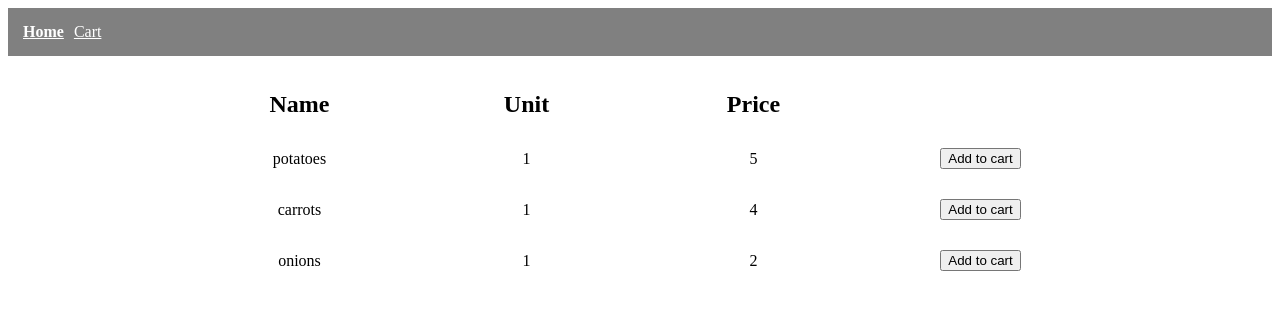
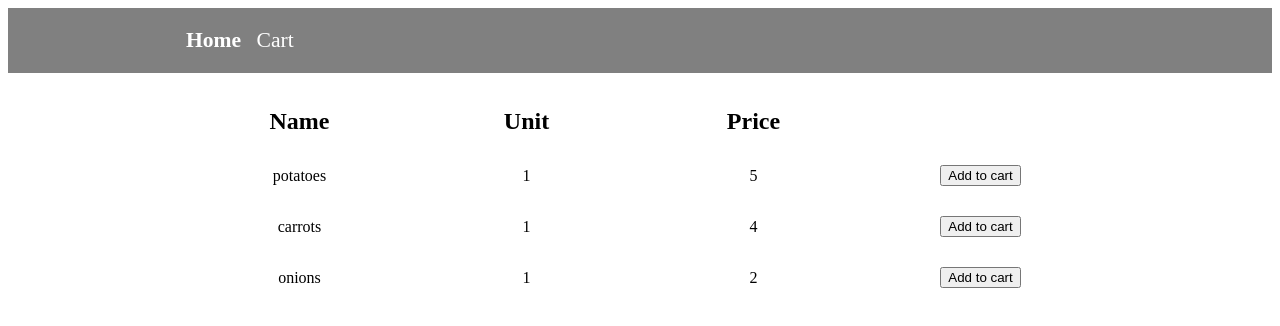
Before and after one commit to moustafabazzy/shopping-app-angular, an Angular app: page /list in a window 1280 px wide. Shown: the top 326 px of the page. Built offline with nearby package versions, Linux system fonts and the light colour scheme.

Commit message:
- MOD navbar styling

```diff
--- a/src/app/app.component.html
+++ b/src/app/app.component.html
@@ -1,4 +1,5 @@
 <div class="nav-bar">
+  <div class="container">
     <a
       class="link"
       routerLink="list"
@@ -14,4 +15,5 @@
       Cart
     </a>
   </div>
+</div>
 <router-outlet></router-outlet>
--- a/src/app/app.component.scss
+++ b/src/app/app.component.scss
@@ -1,13 +1,14 @@
 .nav-bar {
   display: flex;
-  padding: 10px;
+  padding: 20px;
   background-color: gray;
   .link {
     margin: 5px;
     color: #fff;
+    font-size: 1.35rem;
+    text-decoration: none;
   }
   .active {
-    color: #fff;
     font-weight: bold
   }
 }
```
Lines whose indentation alone changed are shown as unchanged.
